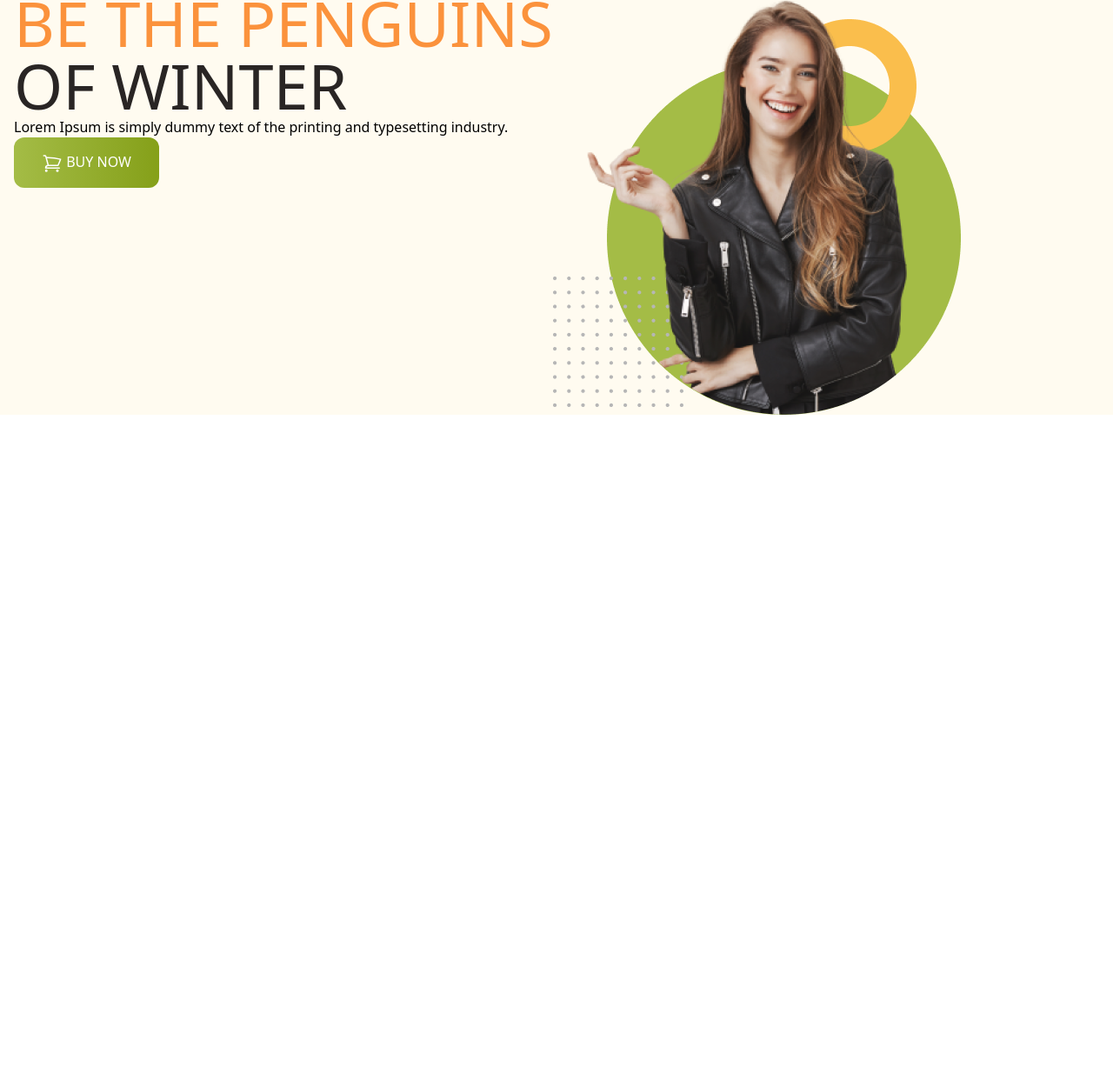
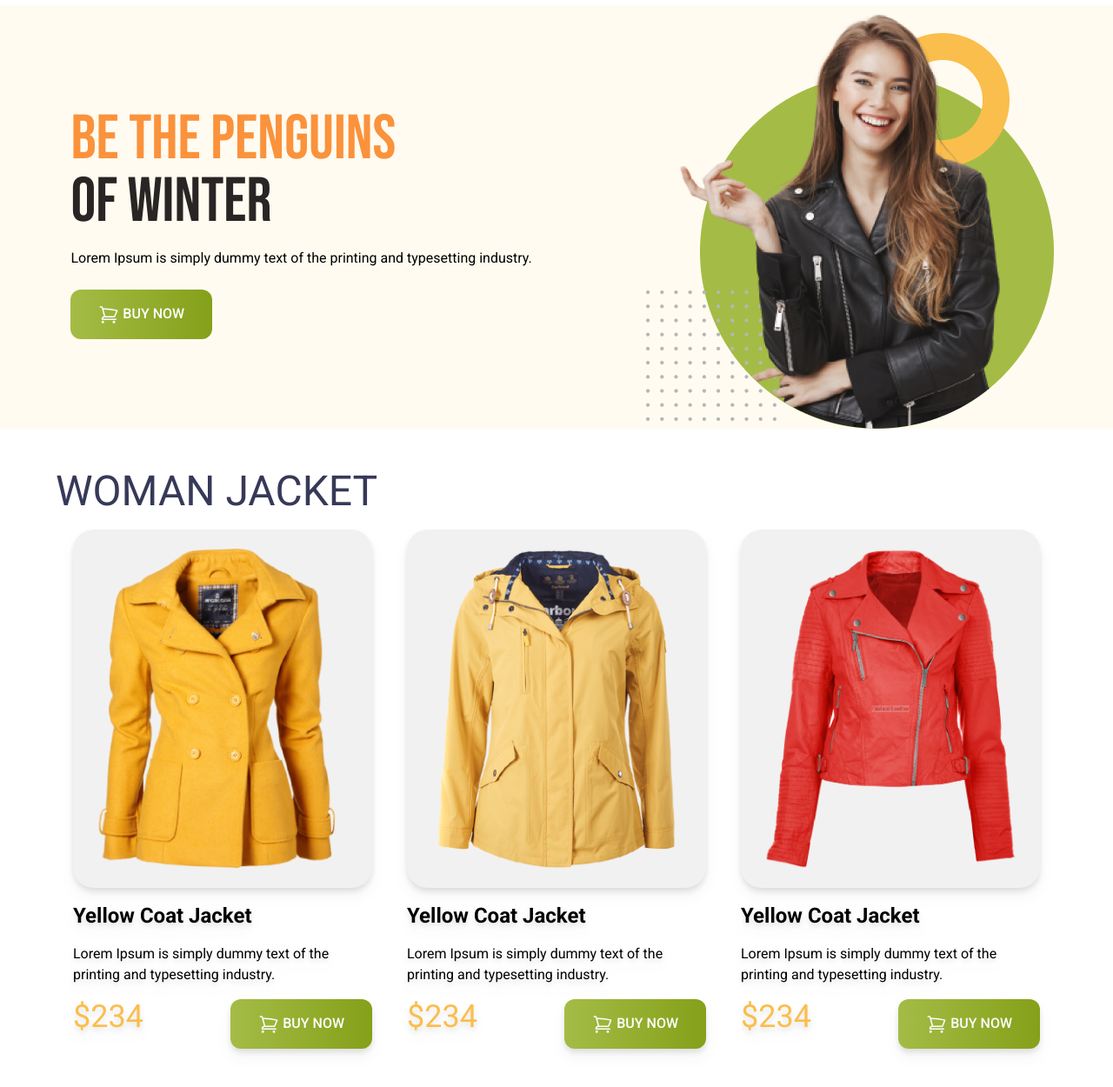
Before and after one commit to rohithaider/Penguin-Fashion-Using-TailwindCSS, a plain HTML site: page index.html in a window 1280 px wide. Shown: the part 10-1260 px from the top of the page at 87% size. Before the commit the page ends 800 px from the top, so only its background shows below. Drawn offline with nearby package versions, Linux system fonts and the light colour scheme.

Commit message:
card section

```diff
--- a/index.html
+++ b/index.html
@@ -1,43 +1,177 @@
 <!DOCTYPE html>
 <html lang="en">
   <head>
-    <meta charset="UTF-8">
-    <meta name="viewport" content="width='device-width', initial-scale=1.0">
+    <meta charset="UTF-8" />
+    <meta name="viewport" content="width='device-width', initial-scale=1.0" />
     <title>Penguin Fashion</title>
     <script src="https://cdn.tailwindcss.com"></script>
+    <link rel="preconnect" href="https://fonts.googleapis.com" />
+    <link rel="preconnect" href="https://fonts.gstatic.com" crossorigin />
+    <link
+      href="https://fonts.googleapis.com/css2?family=Bebas+Neue&family=Roboto:ital,wght@0,100;0,300;0,400;0,500;0,700;0,900;1,100;1,300;1,400;1,500;1,700;1,900&display=swap"
+      rel="stylesheet"
+    />
+    <style>
+      .font-roboto {
+        font-family: "Roboto", sans-serif;
+      }
+      .font-bebas-neue {
+        font-family: "Bebas Neue", sans-serif;
+      }
+    </style>
   </head>
-<body>
-    <Header class="bg-[#FFFBF0] pl-4">
+  <body class="font-roboto">
+    <header class="bg-[#FFFBF0] pl-4 my-4">
       <!-- nav-bar start -->
-        <nav>
-
-        </nav>
+      <nav></nav>
       <!-- Banner -->
-        <div class="md:flex ">
+      <div class="md:flex md:items-center md:justify-around">
         <div>
-                <h1 class="text-7xl uppercase text-orange-400"><span>Be the Penguins</span><br>
-                <span class="text-stone-800">of Winter</span> </h1>
-                <p>Lorem Ipsum is simply dummy text of the printing
-                    and typesetting industry.</p>
-                <button class="bg-green-400 py-4 px-8 rounded-xl font-medium text-white bg-gradient-to-r from-[#A4BC46] to-[#85A019]">
-                    <svg xmlns="http://www.w3.org/2000/svg" fill="none" viewBox="0 0 24 24" stroke-width="1.5" stroke="currentColor" class="size-6 text-white inline">
-                        <path stroke-linecap="round" stroke-linejoin="round" d="M2.25 3h1.386c.51 0 .955.343 1.087.835l.383 1.437M7.5 14.25a3 3 0 0 0-3 3h15.75m-12.75-3h11.218c1.121-2.3 2.1-4.684 2.924-7.138a60.114 60.114 0 0 0-16.536-1.84M7.5 14.25 5.106 5.272M6 20.25a.75.75 0 1 1-1.5 0 .75.75 0 0 1 1.5 0Zm12.75 0a.75.75 0 1 1-1.5 0 .75.75 0 0 1 1.5 0Z" />
+          <h1 class="text-7xl uppercase font-bebas-neue py-4">
+            <span class="text-orange-400">Be the Penguins</span><br />
+            <span class="text-stone-800">of Winter</span>
+          </h1>
+          <p class="pb-6">
+            Lorem Ipsum is simply dummy text of the printing and typesetting
+            industry.
+          </p>
+          <button
+            class="bg-green-400 py-4 px-8 rounded-xl font-medium text-white bg-gradient-to-r from-[#A4BC46] to-[#85A019]"
+          >
+            <svg
+              xmlns="http://www.w3.org/2000/svg"
+              fill="none"
+              viewBox="0 0 24 24"
+              stroke-width="1.5"
+              stroke="currentColor"
+              class="size-6 text-white inline"
+            >
+              <path
+                stroke-linecap="round"
+                stroke-linejoin="round"
+                d="M2.25 3h1.386c.51 0 .955.343 1.087.835l.383 1.437M7.5 14.25a3 3 0 0 0-3 3h15.75m-12.75-3h11.218c1.121-2.3 2.1-4.684 2.924-7.138a60.114 60.114 0 0 0-16.536-1.84M7.5 14.25 5.106 5.272M6 20.25a.75.75 0 1 1-1.5 0 .75.75 0 0 1 1.5 0Zm12.75 0a.75.75 0 1 1-1.5 0 .75.75 0 0 1 1.5 0Z"
+              />
             </svg>
-                      BUY NOW</button>
-
+            BUY NOW
+          </button>
         </div>
         <div>
-                <img src="./images/model.png" alt="">
+          <img src="./images/model.png" alt="" />
         </div>
-
       </div>
-    </Header>
-    <main>
-
+    </header>
+    <main class="max-w-6xl mx-auto">
+      <!-- Women jacket section -->
+      <section class="my-12">
+        <h1 class="text-5xl uppercase text-[#363958]">Woman Jacket</h1>
+        <!-- jacket container -->
+        <div class="grid md:grid-cols-2 lg:grid-cols-3">
+          <!-- jacket card 1 -->
+          <div class="p-5 drop-shadow-lg rounded-3xl space-y-4">
+            <img
+              class="p-5 rounded-3xl bg-[#F1F1F1]"
+              src="./images/jacket-1.png"
+              alt=""
+            />
+            <h4 class="text-2xl font-bold">Yellow Coat Jacket</h4>
+            <p>
+              Lorem Ipsum is simply dummy text of the printing and typesetting
+              industry.
+            </p>
+            <div class="flex justify-between">
+              <h2 class="text-[#FABE4C] text-4xl">$234</h2>
+              <button
+                class="bg-green-400 py-4 px-8 rounded-xl font-medium text-white bg-gradient-to-r from-[#A4BC46] to-[#85A019]"
+              >
+                <svg
+                  xmlns="http://www.w3.org/2000/svg"
+                  fill="none"
+                  viewBox="0 0 24 24"
+                  stroke-width="1.5"
+                  stroke="currentColor"
+                  class="size-6 text-white inline"
+                >
+                  <path
+                    stroke-linecap="round"
+                    stroke-linejoin="round"
+                    d="M2.25 3h1.386c.51 0 .955.343 1.087.835l.383 1.437M7.5 14.25a3 3 0 0 0-3 3h15.75m-12.75-3h11.218c1.121-2.3 2.1-4.684 2.924-7.138a60.114 60.114 0 0 0-16.536-1.84M7.5 14.25 5.106 5.272M6 20.25a.75.75 0 1 1-1.5 0 .75.75 0 0 1 1.5 0Zm12.75 0a.75.75 0 1 1-1.5 0 .75.75 0 0 1 1.5 0Z"
+                  />
+                </svg>
+                BUY NOW
+              </button>
+            </div>
+          </div>
+          <div class="p-5 drop-shadow-lg rounded-3xl space-y-4">
+            <img
+              class="p-5 rounded-3xl bg-[#F1F1F1]"
+              src="./images/jacket-2.png"
+              alt=""
+            />
+            <h4 class="text-2xl font-bold">Yellow Coat Jacket</h4>
+            <p>
+              Lorem Ipsum is simply dummy text of the printing and typesetting
+              industry.
+            </p>
+            <div class="flex justify-between">
+              <h2 class="text-[#FABE4C] text-4xl">$234</h2>
+              <button
+                class="bg-green-400 py-4 px-8 rounded-xl font-medium text-white bg-gradient-to-r from-[#A4BC46] to-[#85A019]"
+              >
+                <svg
+                  xmlns="http://www.w3.org/2000/svg"
+                  fill="none"
+                  viewBox="0 0 24 24"
+                  stroke-width="1.5"
+                  stroke="currentColor"
+                  class="size-6 text-white inline"
+                >
+                  <path
+                    stroke-linecap="round"
+                    stroke-linejoin="round"
+                    d="M2.25 3h1.386c.51 0 .955.343 1.087.835l.383 1.437M7.5 14.25a3 3 0 0 0-3 3h15.75m-12.75-3h11.218c1.121-2.3 2.1-4.684 2.924-7.138a60.114 60.114 0 0 0-16.536-1.84M7.5 14.25 5.106 5.272M6 20.25a.75.75 0 1 1-1.5 0 .75.75 0 0 1 1.5 0Zm12.75 0a.75.75 0 1 1-1.5 0 .75.75 0 0 1 1.5 0Z"
+                  />
+                </svg>
+                BUY NOW
+              </button>
+            </div>
+          </div>
+          <div class="p-5 drop-shadow-lg rounded-3xl space-y-4">
+            <img
+              class="p-5 rounded-3xl bg-[#F1F1F1]"
+              src="./images/jacket-3.png"
+              alt=""
+            />
+            <h4 class="text-2xl font-bold">Yellow Coat Jacket</h4>
+            <p>
+              Lorem Ipsum is simply dummy text of the printing and typesetting
+              industry.
+            </p>
+            <div class="flex justify-between">
+              <h2 class="text-[#FABE4C] text-4xl">$234</h2>
+              <button
+                class="bg-green-400 py-4 px-8 rounded-xl font-medium text-white bg-gradient-to-r from-[#A4BC46] to-[#85A019]"
+              >
+                <svg
+                  xmlns="http://www.w3.org/2000/svg"
+                  fill="none"
+                  viewBox="0 0 24 24"
+                  stroke-width="1.5"
+                  stroke="currentColor"
+                  class="size-6 text-white inline"
+                >
+                  <path
+                    stroke-linecap="round"
+                    stroke-linejoin="round"
+                    d="M2.25 3h1.386c.51 0 .955.343 1.087.835l.383 1.437M7.5 14.25a3 3 0 0 0-3 3h15.75m-12.75-3h11.218c1.121-2.3 2.1-4.684 2.924-7.138a60.114 60.114 0 0 0-16.536-1.84M7.5 14.25 5.106 5.272M6 20.25a.75.75 0 1 1-1.5 0 .75.75 0 0 1 1.5 0Zm12.75 0a.75.75 0 1 1-1.5 0 .75.75 0 0 1 1.5 0Z"
+                  />
+                </svg>
+                BUY NOW
+              </button>
+            </div>
+          </div>
+        </div>
+      </section>
     </main>
-    <footer>
-
-    </footer>
-
+    <footer></footer>
   </body>
 </html>
```
Lines whose indentation alone changed are shown as unchanged.
